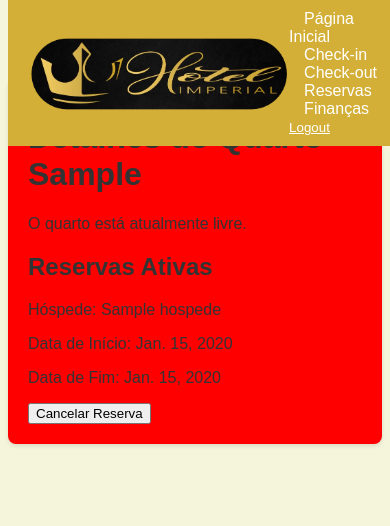
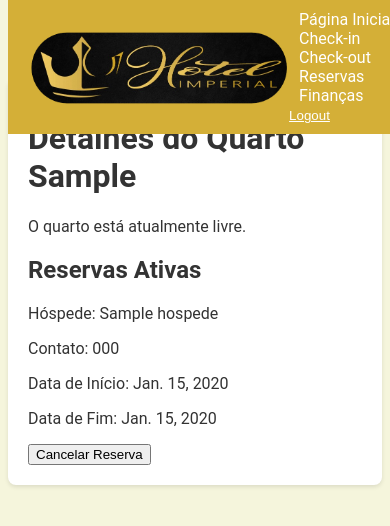
Before and after one commit to MiqueiasBoeira/sistema_hotel_imperial, a Django app: page /quarto/1/ in a window 390 px wide. Shown: the top 526 px of the page. Run offline with Django 5.2, Linux system fonts and the light colour scheme; a user stored in the database is signed in; tables that the repository leaves empty hold one stand-in row (values such as "Sample post").

Commit message:
Resolvido bug lancamento reserva

```diff
--- a/core/models.py
+++ b/core/models.py
@@ -58,7 +58,6 @@ class Checkout(models.Model):
 
     def __str__(self):
         return f'Checkout {self.checkin.id} - Quarto {self.checkin.quarto.numero_quarto}'
-
 class Reserva(models.Model):
     quarto = models.ForeignKey(Quarto, on_delete=models.CASCADE, related_name='reservas')
     hospede = models.ForeignKey(Hospede, null=True, blank=True, on_delete=models.SET_NULL, related_name='reservas')
@@ -67,9 +66,6 @@ class Reserva(models.Model):
     data_inicio = models.DateField()
     data_fim = models.DateField()
     status = models.CharField(max_length=10, choices=[('ativo', 'Ativo'), ('cancelado', 'Cancelado')], default='ativo')
-
-    def __str__(self):
-        return f"Reserva do quarto {self.quarto.numero_quarto} para {self.nome_hospede or self.hospede.nome_completo} de {self.data_inicio} a {self.data_fim}"
 
 
 class Financeira(models.Model):
--- a/core/templates/core/quarto_detalhes.html
+++ b/core/templates/core/quarto_detalhes.html
@@ -1,3 +1,4 @@
+<!-- quarto_detalhes.html -->
 {% extends 'core/base.html' %}
 
 {% block title %}Quarto {{ quarto.numero_quarto }}{% endblock %}
@@ -33,7 +34,8 @@
 <h2>Reservas Ativas</h2>
 {% for reserva in reservas %}
 <div class="reserva">
-    <p>Hóspede: {% if reserva.hospede %}{{ reserva.hospede.nome_completo }}{% else %}N/A{% endif %}</p>
+    <p>Hóspede: {% if reserva.hospede %}{{ reserva.hospede.nome_completo }}{% else %}{{ reserva.nome_hospede }}{% endif %}</p>
+    <p>Contato: {% if reserva.hospede %}{{ reserva.hospede.telefone }}{% else %}{{ reserva.contato_hospede }}{% endif %}</p>
     <p>Data de Início: {{ reserva.data_inicio }}</p>
     <p>Data de Fim: {{ reserva.data_fim }}</p>
     <form method="post" action="{% url 'quarto_detalhes' quarto.id %}">
--- a/core/templates/core/reserva.html
+++ b/core/templates/core/reserva.html
@@ -3,7 +3,6 @@
 {% block title %}Reserva{% endblock %}
 
 {% block content %}
-
 <h1>Registro de Reserva</h1>
 {% if messages %}
     {% for message in messages %}
@@ -44,5 +43,4 @@
 
     <button type="submit">Reservar</button>
 </form>
-
 {% endblock %}
--- a/core/views.py
+++ b/core/views.py
@@ -230,8 +230,6 @@ def checkout_view(request):
 
     return render(request, 'core/checkout.html', {'checkins': checkins_ativos})
 
-# views.py
-
 @login_required
 def reserva_view(request):
     if request.method == 'POST':
@@ -246,6 +244,8 @@ def reserva_view(request):
 
         if hospede_id:
             hospede = Hospede.objects.get(id=hospede_id)
+            nome_hospede = hospede.nome_completo
+            contato_hospede = hospede.telefone
         else:
             hospede = None
 
@@ -262,7 +262,6 @@ def reserva_view(request):
     hospedes = Hospede.objects.all()
     quartos = Quarto.objects.all()
     return render(request, 'core/reserva.html', {'hospedes': hospedes, 'quartos': quartos})
-
 
 
 @login_required
@@ -282,7 +281,6 @@ def quarto_detalhes(request, id):
         'reservas': reservas
     }
     return render(request, 'core/quarto_detalhes.html', context)
-
 @login_required
 @permission_required('core.view_financeira', raise_exception=True)
 def financeiro_view(request):
--- a/static/css/styles.css
+++ b/static/css/styles.css
@@ -1,5 +1,5 @@
 body {
-    font-family: Arial, sans-serif;
+    font-family: 'Roboto', Arial, sans-serif;
     background: #F5F5DC; /* Bege claro */
     color: #333333; /* Cinza escuro */
     padding-top: 70px; /* Espaço para o header fixo */
@@ -12,7 +12,7 @@ body {
     background-color: #D4AF37; /* Dourado */
     color: #fff;
     position: fixed;
-    width: 97%;
+    width: 100%;
     top: 0;
     z-index: 1000;
 }
@@ -29,8 +29,16 @@ body {
 }
 .main-container {
     padding: 20px;
-    background: red; /* Branco */
-
+    background: #FFFFFF; /* Branco */
     border-radius: 8px;
     box-shadow: 0 2px 4px rgba(0, 0, 0, 0.1);
 }
+@media (max-width: 768px) {
+    .header nav a {
+        margin: 0 10px;
+    }
+    .room-cards-container {
+        flex-direction: column;
+        align-items: center;
+    }
+}
```
Lines whose indentation alone changed are shown as unchanged.
